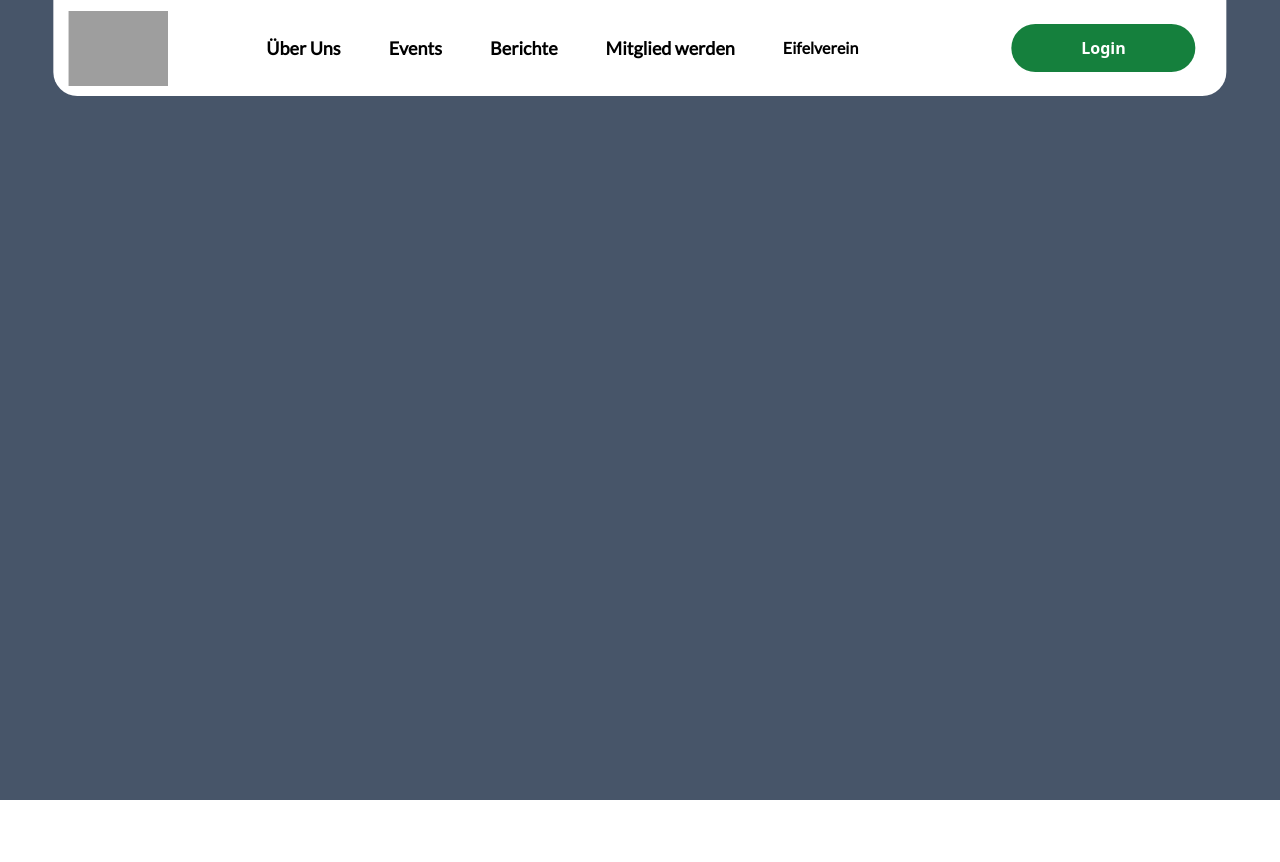
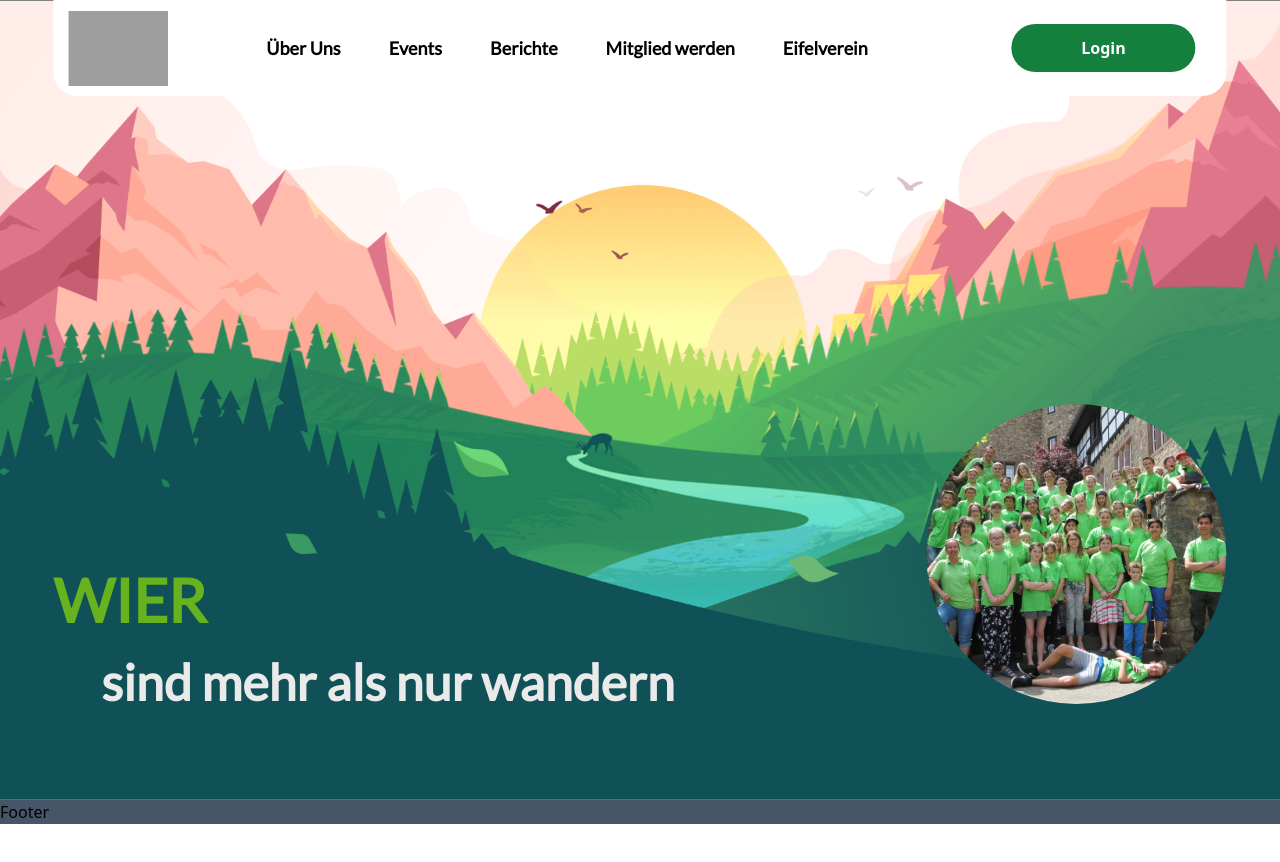
Before and after one commit to TobiasLueger/Jugend-Eifelverein-Website, a React (Vite) app: page / in a window 1280 px wide. Shown: the top 862 px of the page. After the commit the page ends 824 px from the top, so only its background shows below. Built offline with nearby package versions, Linux system fonts and the light colour scheme; grey boxes are pictures that could not be loaded.

Commit message:
[TASK] 404 site and routing and stage

```diff
--- a/src/App.tsx
+++ b/src/App.tsx
@@ -1,6 +1,13 @@
 import React, { useState, useEffect } from "react";
 import Header from "./components/Header/Header";
 import Footer from "./components/Footer/Footer";
+import { Routes, Route } from "react-router-dom";
+import Member from "./routes/member";
+import Home from "./routes/home";
+import About from "./routes/about";
+import Events from "./routes/events";
+import News from "./routes/news";
+import NotFound from "./routes/notFound";
 /* import axios from "axios"; */
 import "./styles/tailwind.css";
 
@@ -23,9 +30,16 @@ const App: React.FC<footerProps> = () => {
 	}, []);
  */
 	return (
-		<div className="App bg-slate-600 h-screen">
+		<div className="App bg-white h-screen">
 			<Header />
-			<main className="pt-[150px] h-[3000px]"></main>
+			<Routes>
+				<Route path="*" element={<NotFound />} />
+				<Route path="/" element={<Home />} />
+				<Route path="/about" element={<About />} />
+				<Route path="/events" element={<Events />} />
+				<Route path="/news" element={<News />} />
+				<Route path="/members" element={<Member />} />
+			</Routes>
 			<Footer />
 		</div>
 	);
--- a/src/components/Footer/Footer.tsx
+++ b/src/components/Footer/Footer.tsx
@@ -2,8 +2,8 @@ import React, { useState, useEffect } from "react";
 
 export default function Footer() {
 	return (
-		<footer className="App-header">
-			<p>Test Page</p>
+		<footer className="w-full bg-slate-600">
+			<p>Footer</p>
 		</footer>
 	);
 }
--- a/src/components/Header/Header.tsx
+++ b/src/components/Header/Header.tsx
@@ -26,7 +26,7 @@ const Header = ({}) => {
 	// const data = getData;
 
 	return (
-		<header className="bg-white h-24  text-black flex items-center left-2/4 -translate-x-1/2 fixed w-11/12 rounded-b-3xl rounded-br-3xl justify-between p-[15px]">
+		<header className="bg-white h-24  text-black flex items-center left-2/4 -translate-x-1/2 fixed w-11/12 rounded-b-3xl rounded-br-3xl justify-between p-[15px] z-[100]">
 			<div className="flex items-center">
 				<a href="/" className="flex items-center h-full mr-[50px]">
 					<img
@@ -61,7 +61,7 @@ const Header = ({}) => {
 							<a
 								href="https://eifelverein-rheinbach.de/"
 								target="blank"
-								className="font-lato font-bold text-[16px]"
+								className="font-lato font-bold text-[18px]"
 							>
 								Eifelverein
 							</a>
--- a/src/main.tsx
+++ b/src/main.tsx
@@ -2,32 +2,11 @@ import React from "react";
 import ReactDOM from "react-dom/client";
 import { BrowserRouter, Routes, Route } from "react-router-dom";
 import App from "./App";
-import Member from "./routes/member";
-import About from "./routes/about";
-import Events from "./routes/events";
-import News from "./routes/news";
 
 const root = ReactDOM.createRoot(document.getElementById("root"));
 
-//TODO: Render child Sites
-
 root.render(
 	<BrowserRouter>
-		<Routes>
-			<Route path="/" element={<App />}>
-				<Route path="about" element={<About />} />
-				<Route path="events" element={<Events />} />
-				<Route path="news" element={<News />} />
-				<Route path="members" element={<Member />} />
-				<Route
-					path="*"
-					element={
-						<main style={{ padding: "1rem" }}>
-							<p>Leider konnte keine Seite gefunden werden!</p>
-						</main>
-					}
-				/>
-			</Route>
-		</Routes>
+		<App />
 	</BrowserRouter>
 );
--- a/src/routes/about.tsx
+++ b/src/routes/about.tsx
@@ -1,4 +1,4 @@
-export default function Expenses() {
+export default function About() {
 	return (
 		<main style={{ padding: "1rem 0" }}>
 			<h2>About</h2>
--- a/src/routes/events.tsx
+++ b/src/routes/events.tsx
@@ -1,4 +1,4 @@
-export default function Expenses() {
+export default function Events() {
 	return (
 		<main style={{ padding: "1rem 0" }}>
 			<h2>Events</h2>
--- /dev/null
+++ b/src/routes/home.tsx
@@ -0,0 +1,19 @@
+export default function Home() {
+	return (
+		<main>
+			<div className="bg-[url('../images/bg.png')] bg-cover bg-no-repeat bg-center w-full h-screen relative overflow-hidden">
+				<div className="relative w-11/12 h-full left-2/4 -translate-x-1/2">
+					<div className="absolute bottom-20 w-full">
+						<h1 className="font-lato font-bold text-[60px] text-[#67B31F]">
+							WIER
+						</h1>
+						<p className="font-lato font-bold text-[50px] text-[#EAEAEA] ml-12">
+							sind mehr als nur wandern
+						</p>
+					</div>
+					<div className="absolute w-[300px] h-[300px] bg-[url('../images/gruppenfoto.png')] bg-cover bg-no-repeat bg-center right-0 rounded-full bottom-24"></div>
+				</div>
+			</div>
+		</main>
+	);
+}
--- a/src/routes/member.tsx
+++ b/src/routes/member.tsx
@@ -1,4 +1,4 @@
-export default function Expenses() {
+export default function Member() {
 	return (
 		<main style={{ padding: "1rem 0" }}>
 			<h2>Members</h2>
--- a/src/routes/news.tsx
+++ b/src/routes/news.tsx
@@ -1,6 +1,6 @@
-export default function Expenses() {
+export default function News() {
 	return (
-		<main style={{ padding: "1rem 0" }}>
+		<main>
 			<h2>News</h2>
 		</main>
 	);
--- /dev/null
+++ b/src/routes/notFound.tsx
@@ -0,0 +1,12 @@
+export default function NotFound() {
+	return (
+		<main className="w-full h-screen flex items-center justify-center">
+			<div className="rounded-full flex items-center justify-center flex-col shadow-2xl">
+				<img src="/src/images/mountain.png" alt="404 Mountain" />
+				<h1 className="font-lato text-[50px] font-bold relative -top-16">
+					404
+				</h1>
+			</div>
+		</main>
+	);
+}
--- a/src/theme/theme.js
+++ b/src/theme/theme.js
@@ -14,8 +14,9 @@ const theme = {
 		grey: "#333333",
 		greyDark: "#222222",
 		red: "#cb1625",
+		green: "#67B31F",
 		white: "#ffffff",
-    black: "#000000"
+		black: "#000000",
 	},
 	fonts: {
 		regular: "'Barlow', sans-serif",
@@ -30,14 +31,14 @@ const theme = {
 		septuple: pxToRem(70),
 		octuple: pxToRem(80),
 		nonuple: pxToRem(90),
-    decuple: pxToRem(100)
+		decuple: pxToRem(100),
 	},
 	boxShadows: {
-    default: "0 0 .5rem .5rem rgba(0,0,0,0.1)"
+		default: "0 0 .5rem .5rem rgba(0,0,0,0.1)",
 	},
 	icons: {
-    arrow: "\\e902"
-  }
+		arrow: "\\e902",
+	},
 };
 
 export { theme as default };
```
Also changed, not shown: src/images/gruppenfoto.png (added), src/images/mountain.png (added). Lines whose indentation alone changed are shown as unchanged.
